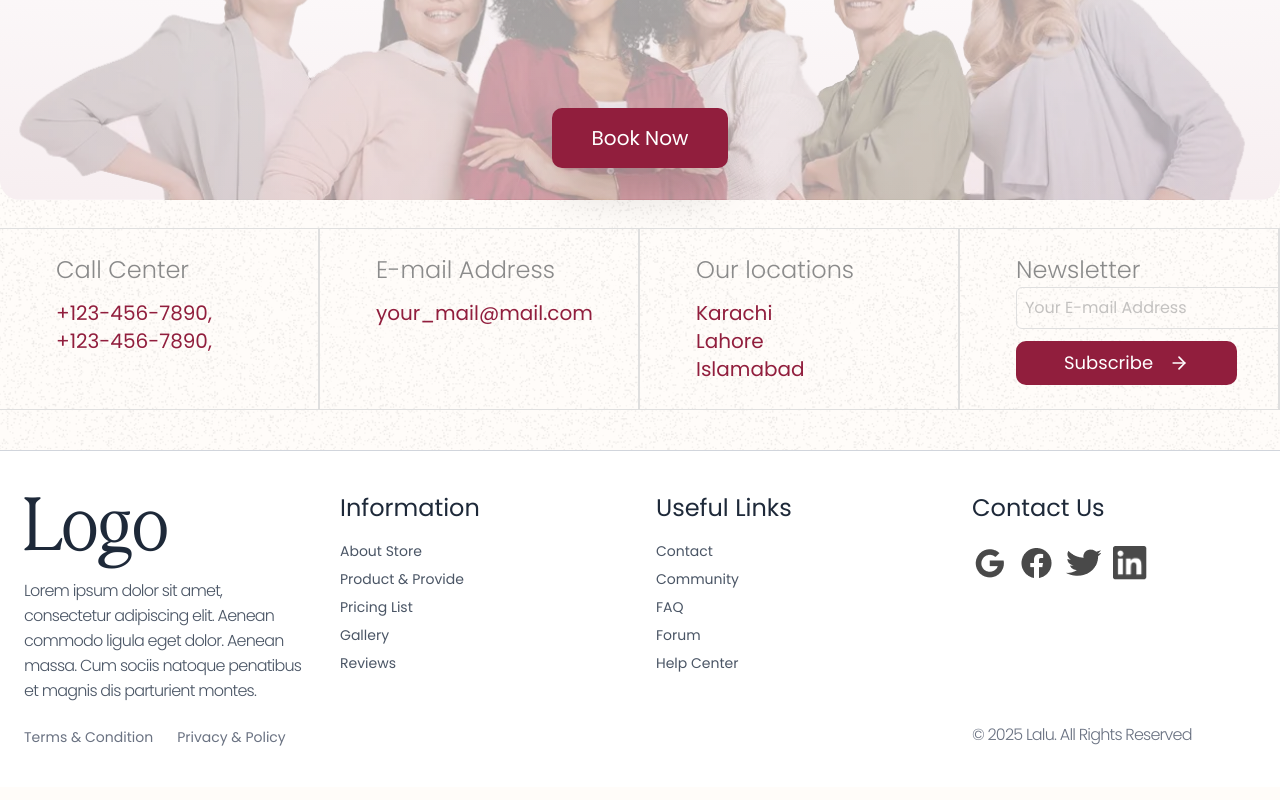
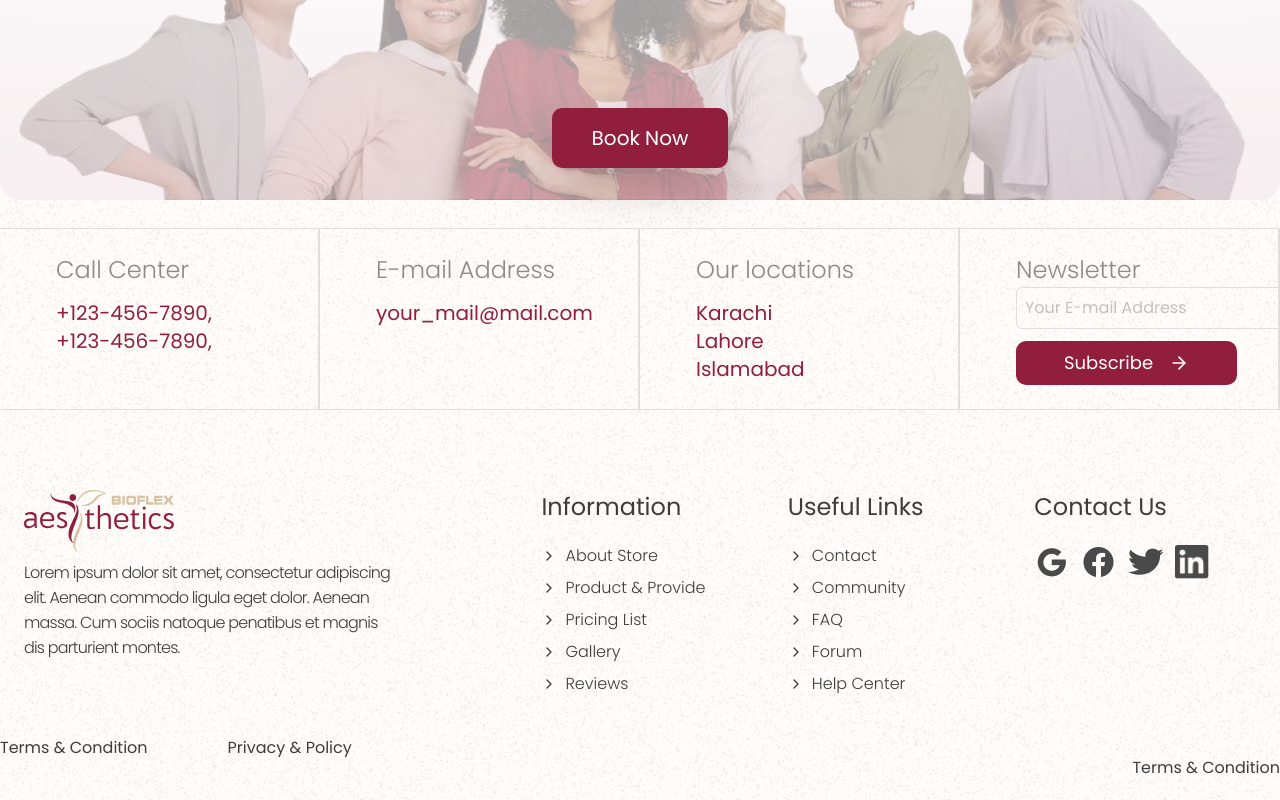
Before and after one commit to abdulrehmankz1/bioflex-aesthetics, a Next.js app: page / in a window 1280 px wide. Shown: the part 5811-6611 px from the top of the page. Built offline with nearby package versions, Linux system fonts and the light colour scheme.

Commit message:
Refactor Footer component: update imports, layout, and styles

```diff
--- a/app/components/Footer.tsx
+++ b/app/components/Footer.tsx
@@ -1,4 +1,4 @@
-import { ArrowRight } from "lucide-react";
+import { ArrowRight, ChevronRight } from "lucide-react";
 import React from "react";
 import { Facebook, Twitter, Linkedin, Mail } from "lucide-react";
 import Image from "next/image";
@@ -60,73 +60,140 @@ const Footer = () => {
           </div>
         </div>
       </div>
-      <footer className="border-t border-gray-300 bg-white text-gray-800">
-        <div className="container mx-auto px-6 py-10 grid grid-cols-1 md:grid-cols-4 gap-8">
+      <footer className="">
+        {/* new container */}
+        <div className="container mx-auto">
+          <div className="flex flex-wrap gap-y-6 px-6 py-10 text-dark-gray">
             {/* Logo & Description */}
-          <div className="flex flex-col justify-between">
+            <div className="w-full lg:w-[30%] me-auto order-first">
               <div>
-              <h2 className="text-xl font-bold mb-4">Logo</h2>
-              <p className="text-sm leading-relaxed text-gray-600">
-                Lorem ipsum dolor sit amet, consectetur adipiscing elit. Aenean
-                commodo ligula eget dolor. Aenean massa. Cum sociis natoque
-                penatibus et magnis dis parturient montes.
+                <Link href="#">
+                  <Image
+                    src="/assets/images/logo.svg"
+                    alt="Description of image"
+                    draggable="false"
+                    width={150}
+                    height={50}
+                    className="mb-2"
+                  />
+                </Link>
+                <p className="leading-relaxed text-dark-gray font-light">
+                  Lorem ipsum dolor sit amet, consectetur adipiscing elit.
+                  Aenean commodo ligula eget dolor. Aenean massa. Cum sociis
+                  natoque penatibus et magnis dis parturient montes.
                 </p>
-            </div>
-            <div className="flex gap-6 mt-6 text-sm text-gray-500">
-              <a href="#">Terms & Condition</a>
-              <a href="#">Privacy & Policy</a>
               </div>
             </div>
 
             {/* Information */}
-          <div>
-            <h5 className="mb-4 font_poppins">Information</h5>
-            <ul className="space-y-2 text-sm text-gray-600">
+            <div className="w-[50%] lg:w-[20%] pe-8">
+              <h5 className="mb-5 font_poppins">Information</h5>
+              <ul className="space-y-2 text-dark-gray font-light list-none">
                 <li>
-                <a href="#">About Store</a>
+                  <Link
+                    href="#"
+                    className="flex items-center gap-2 hover:underline"
+                  >
+                    <ChevronRight size={16} />
+                    About Store
+                  </Link>
                 </li>
                 <li>
-                <a href="#">Product & Provide</a>
+                  <Link
+                    href="#"
+                    className="flex items-center gap-2 hover:underline"
+                  >
+                    <ChevronRight size={16} />
+                    Product & Provide
+                  </Link>
                 </li>
                 <li>
-                <a href="#">Pricing List</a>
+                  <Link
+                    href="#"
+                    className="flex items-center gap-2 hover:underline"
+                  >
+                    <ChevronRight size={16} />
+                    Pricing List
+                  </Link>
                 </li>
                 <li>
-                <a href="#">Gallery</a>
+                  <Link
+                    href="#"
+                    className="flex items-center gap-2 hover:underline"
+                  >
+                    <ChevronRight size={16} />
+                    Gallery
+                  </Link>
                 </li>
                 <li>
-                <a href="#">Reviews</a>
+                  <Link
+                    href="#"
+                    className="flex items-center gap-2 hover:underline"
+                  >
+                    <ChevronRight size={16} />
+                    Reviews
+                  </Link>
                 </li>
               </ul>
             </div>
 
             {/* Useful Links */}
-          <div>
-            <h5 className="mb-4 font_poppins">Useful Links</h5>
-            <ul className="space-y-2 text-sm text-gray-600">
+            <div className="w-[50%] lg:w-[20%]">
+              <h5 className="mb-5 font_poppins">Useful Links</h5>
+              <ul className="space-y-2 text-dark-gray font-light list-none">
                 <li>
-                <a href="#">Contact</a>
+                  <Link
+                    href="#"
+                    className="flex items-center gap-2 hover:underline"
+                  >
+                    <ChevronRight size={16} />
+                    Contact
+                  </Link>
                 </li>
                 <li>
-                <a href="#">Community</a>
+                  <Link
+                    href="#"
+                    className="flex items-center gap-2 hover:underline"
+                  >
+                    <ChevronRight size={16} />
+                    Community
+                  </Link>
                 </li>
                 <li>
-                <a href="#">FAQ</a>
+                  <Link
+                    href="#"
+                    className="flex items-center gap-2 hover:underline"
+                  >
+                    <ChevronRight size={16} />
+                    FAQ
+                  </Link>
                 </li>
                 <li>
-                <a href="#">Forum</a>
+                  <Link
+                    href="#"
+                    className="flex items-center gap-2 hover:underline"
+                  >
+                    <ChevronRight size={16} />
+                    Forum
+                  </Link>
                 </li>
                 <li>
-                <a href="#">Help Center</a>
+                  <Link
+                    href="#"
+                    className="flex items-center gap-2 hover:underline"
+                  >
+                    <ChevronRight size={16} />
+                    Help Center
+                  </Link>
                 </li>
               </ul>
             </div>
 
             {/* Contact Us */}
+            <div className="hidden lg:block w-full lg:w-[18%]">
               <div className="flex flex-col justify-between">
-            <div>
-              <h5 className="mb-4 font_poppins">Contact Us</h5>
-              <div className="flex items-center gap-3 mt-5">
+                <h5 className="mb-5 font_poppins">Contact Us</h5>
+                <div className="flex items-center gap-3">
                   <Link href="#">
                     <Image
                       src="/assets/images/google-icon.png"
@@ -165,9 +232,22 @@ const Footer = () => {
                   </Link>
                 </div>
               </div>
-            <p className="text-xs text-gray-500 mt-6">
-              © 2025 Lalu. All Rights Reserved
-            </p>
+            </div>
+          </div>
+          <div className="flex items-center justify-between text-dark-gray">
+            <div className="mb-10">
+              <Link href="#" className="hover:underline me-20">
+                Terms & Condition
+              </Link>
+              <Link href="#" className="hover:underline">
+                Privacy & Policy
+              </Link>
+            </div>
+            <div>
+              <Link href="#" className="hover:underline">
+                Terms & Condition
+              </Link>
+            </div>
           </div>
         </div>
       </footer>
--- a/app/styles/main.scss
+++ b/app/styles/main.scss
@@ -11,6 +11,7 @@ $color-gold: #c38a3e;
 $color-white-smoke: #fbfbfb;
 $color-light-gray: #eaeaea;
 $color-dark: #1f1f1f;
+$dark-gray: #3d3d3d;
 
 @use "sass:color";
 
@@ -91,6 +92,10 @@ p {
 
 .color_gold {
   color: $color-gold;
+}
+
+.text-dark-gray {
+  color: $dark-gray;
 }
 
 .bg_color_light_gray {
```
Lines whose indentation alone changed are shown as unchanged.
